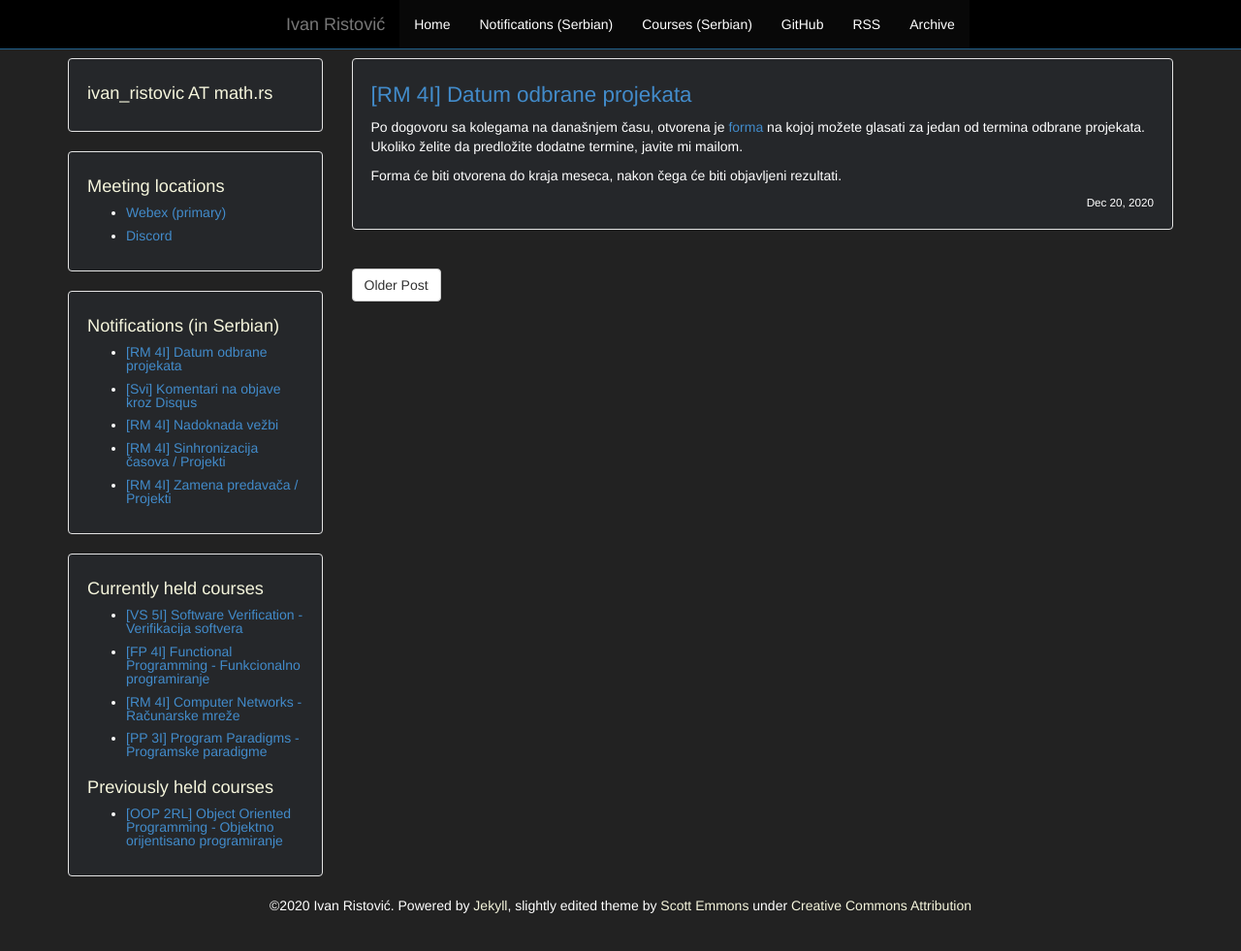
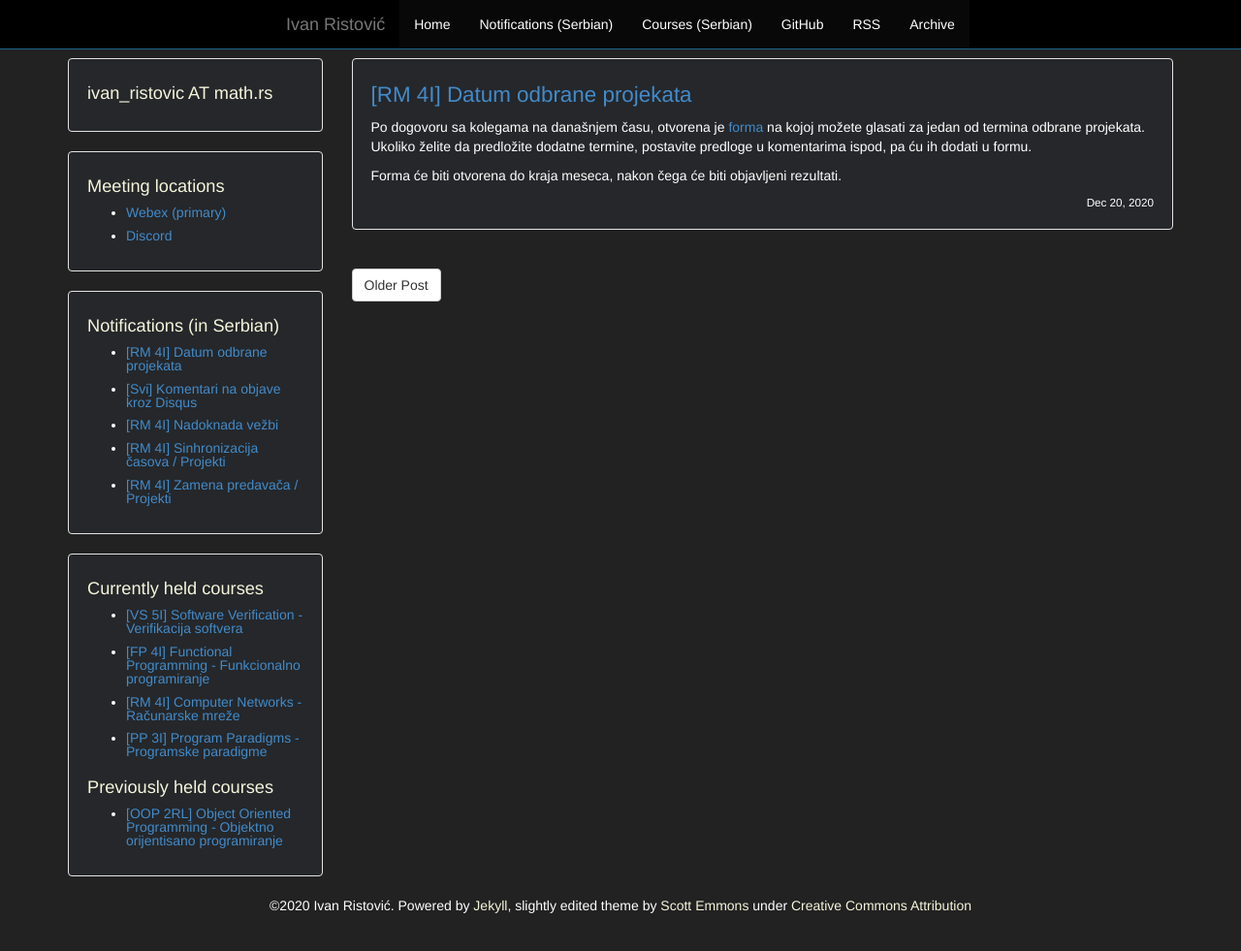
Before and after one commit to ivan-ristovic/ivan-ristovic.github.io, a Jekyll site: the page built from _posts/2020_2021/2020-12-20-rm-projects.md, in a window 1280 px wide and 1014 px high. Shown: the top 981 px of the window at 97% size. Built offline with Jekyll 4.4.1, drawn with Linux system fonts in a browser that asks for light colours; comment, search, counter and statistics services are not loaded.

Commit message:
[RM] Projects form

```diff
--- a/_posts/2020_2021/2020-12-20-rm-projects.md
+++ b/_posts/2020_2021/2020-12-20-rm-projects.md
@@ -9,7 +9,8 @@ comments: true
 Po dogovoru sa kolegama na današnjem času, otvorena je
 [forma](https://forms.gle/s3bNmonosPavyp45A){:target="_blank"}
 na kojoj možete glasati za jedan od termina odbrane projekata.
-Ukoliko želite da predložite dodatne termine, javite mi mailom.
+Ukoliko želite da predložite dodatne termine, postavite predloge
+u komentarima ispod, pa ću ih dodati u formu.
 
 Forma će biti otvorena do kraja meseca, nakon čega će biti objavljeni
 rezultati.
```
